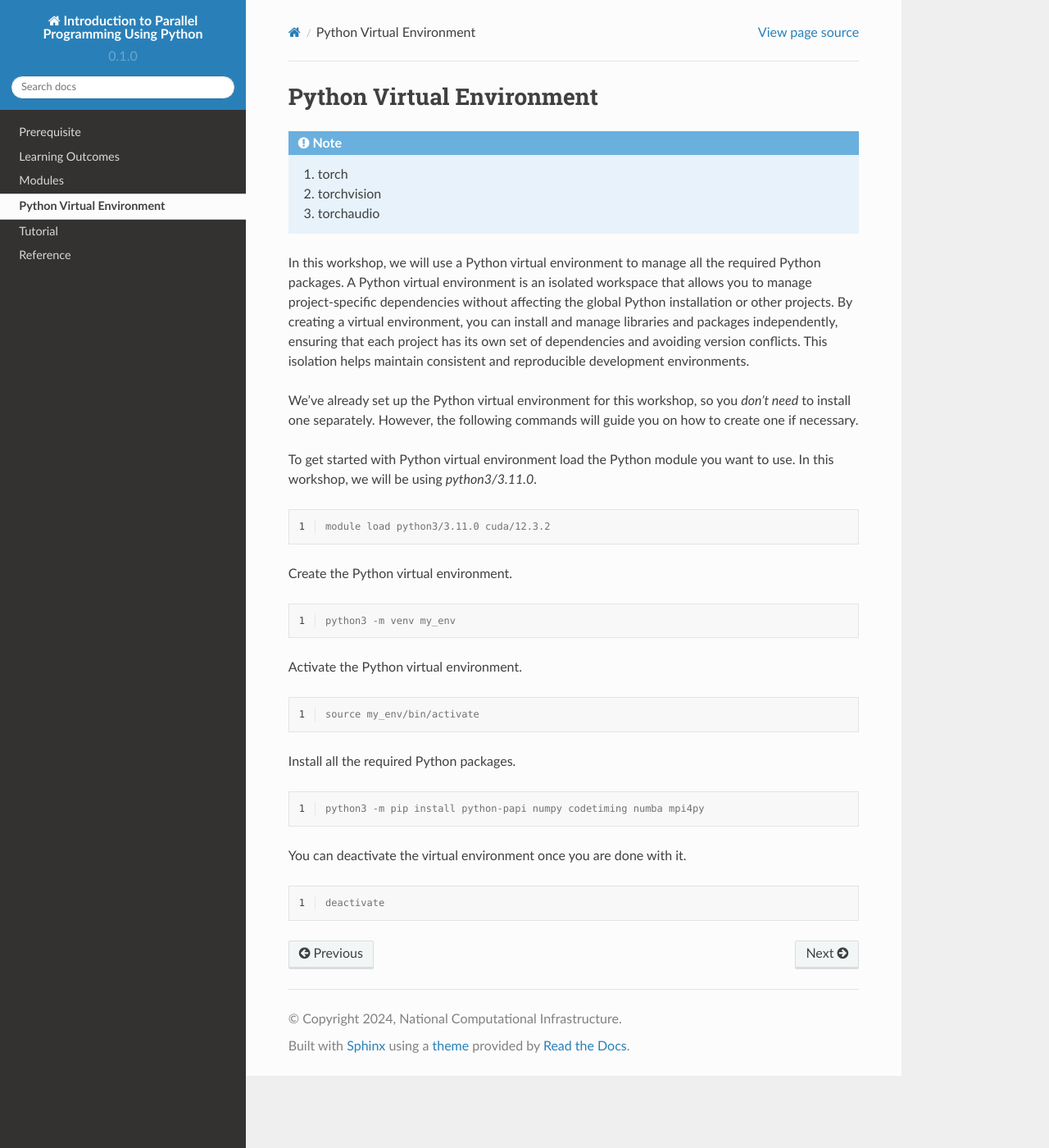
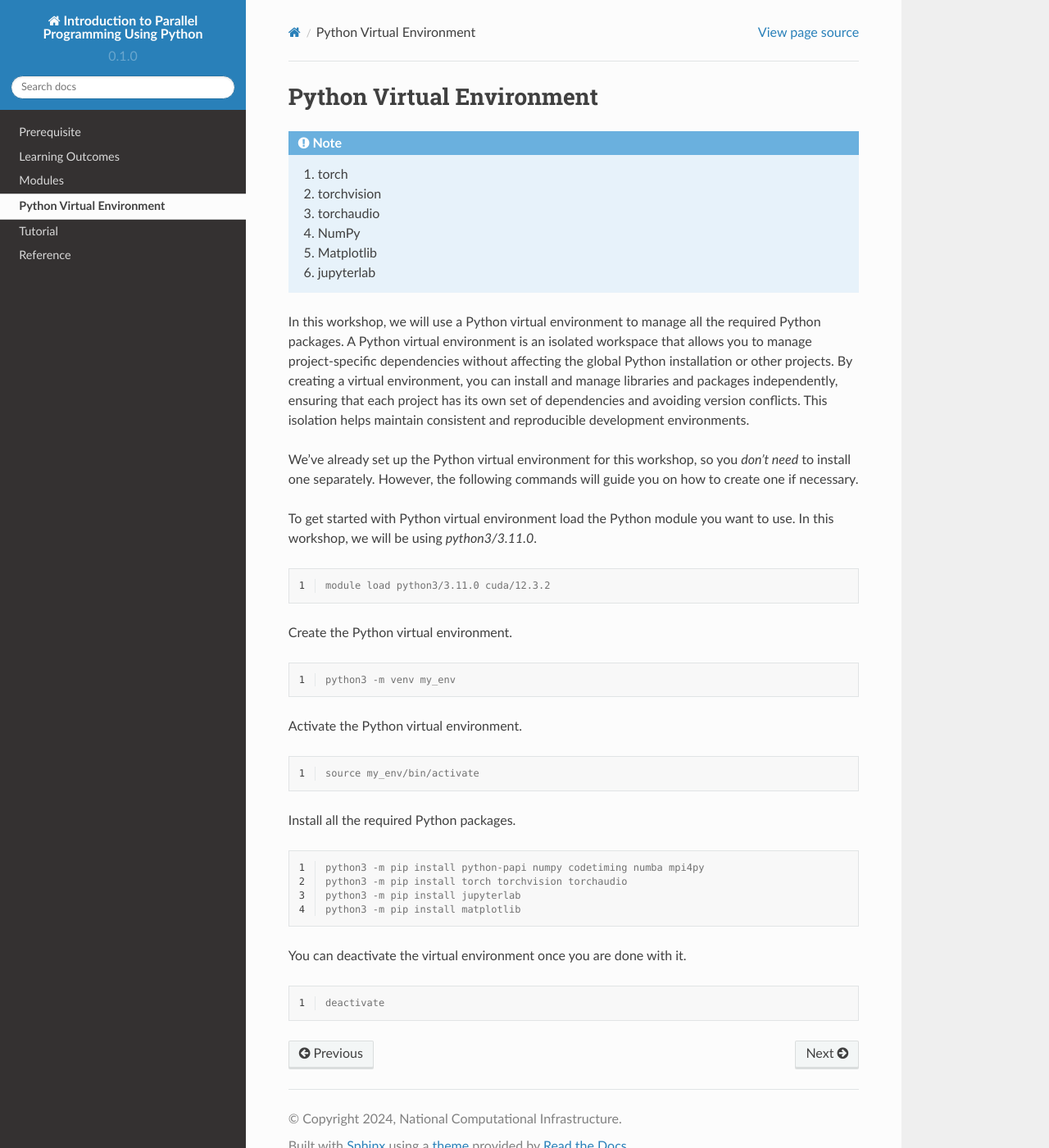
Before and after one commit to NCI900-Training-Organisation/intro-to-pytorch, a Sphinx documentation site: the page built from docs/source/packages.rst, in a window 1280 px wide and 1400 px high. Shown: the whole window at 82% size. Built offline with Sphinx 7.4.7 and the Read the Docs theme 2.0.0, drawn with Linux system fonts in a browser that asks for light colours.

```diff
--- a/docs/source/packages.rst
+++ b/docs/source/packages.rst
@@ -2,9 +2,13 @@ Python Virtual Environment
 ==========================
 
 .. note::
- 1.  torch
- 2.  torchvision
- 3.  torchaudio
+
+    #. torch
+    #. torchvision
+    #. torchaudio
+    #. NumPy
+    #. Matplotlib
+    #. jupyterlab
 
 
 In this workshop, we will use a Python virtual environment to manage all the required Python packages. A Python virtual environment is an isolated
@@ -42,6 +46,9 @@ Install all the required Python packages.
     :linenos:
 
     python3 -m pip install python-papi numpy codetiming numba mpi4py
+    python3 -m pip install torch torchvision torchaudio
+    python3 -m pip install jupyterlab
+    python3 -m pip install matplotlib
 
 You can deactivate the virtual environment once you are done with it.
 
--- a/docs/source/tutorial.rst
+++ b/docs/source/tutorial.rst
@@ -46,3 +46,4 @@ will be provided for you during the session.
 
     tutorial/getting_started
     tutorial/tensor.rst
+    tutorial/dataloader.rst
```
Also changed, not shown: docs/source/tutorial/dataloader.rst (line endings or trailing spaces), 2 other files.
